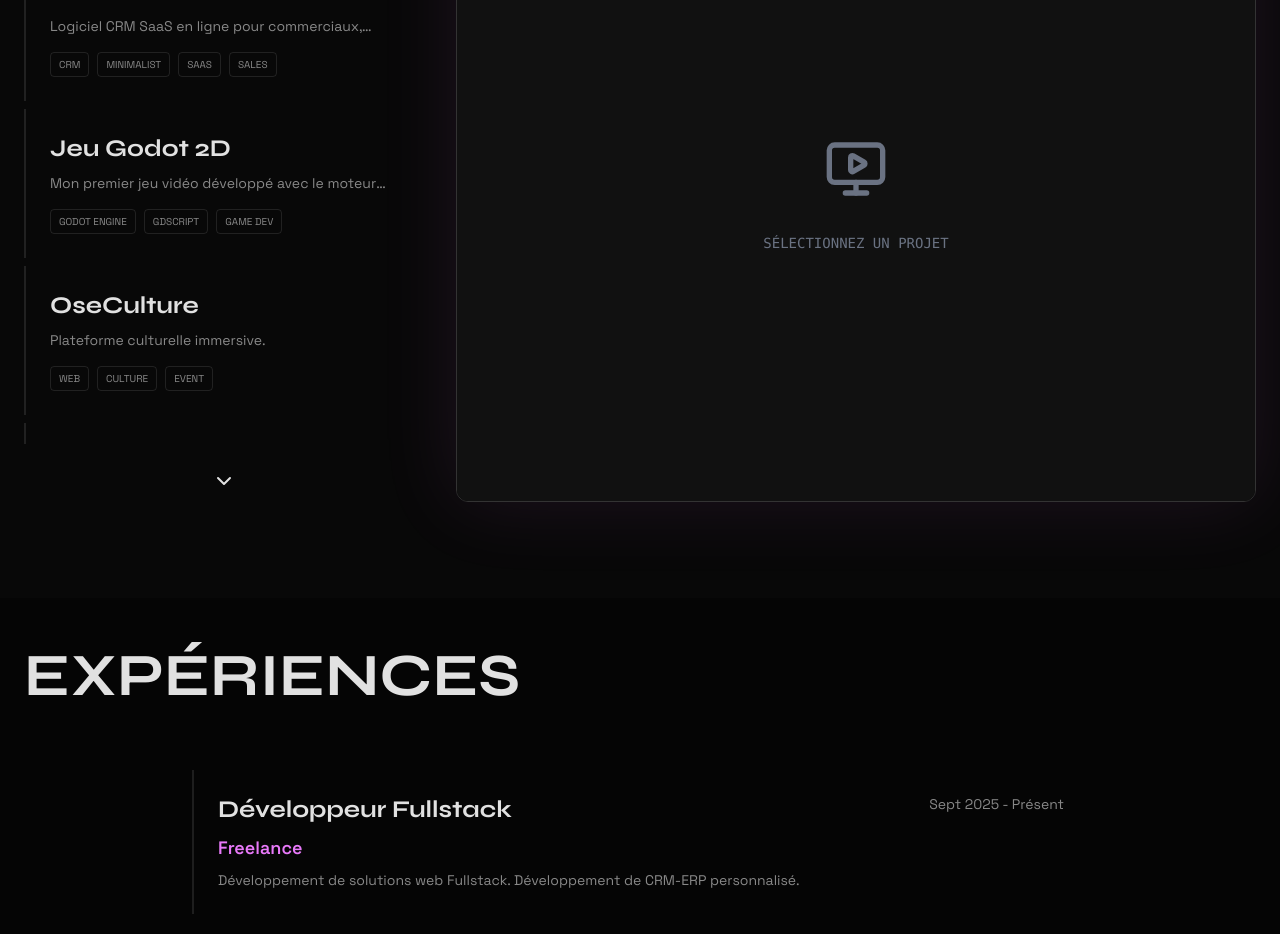
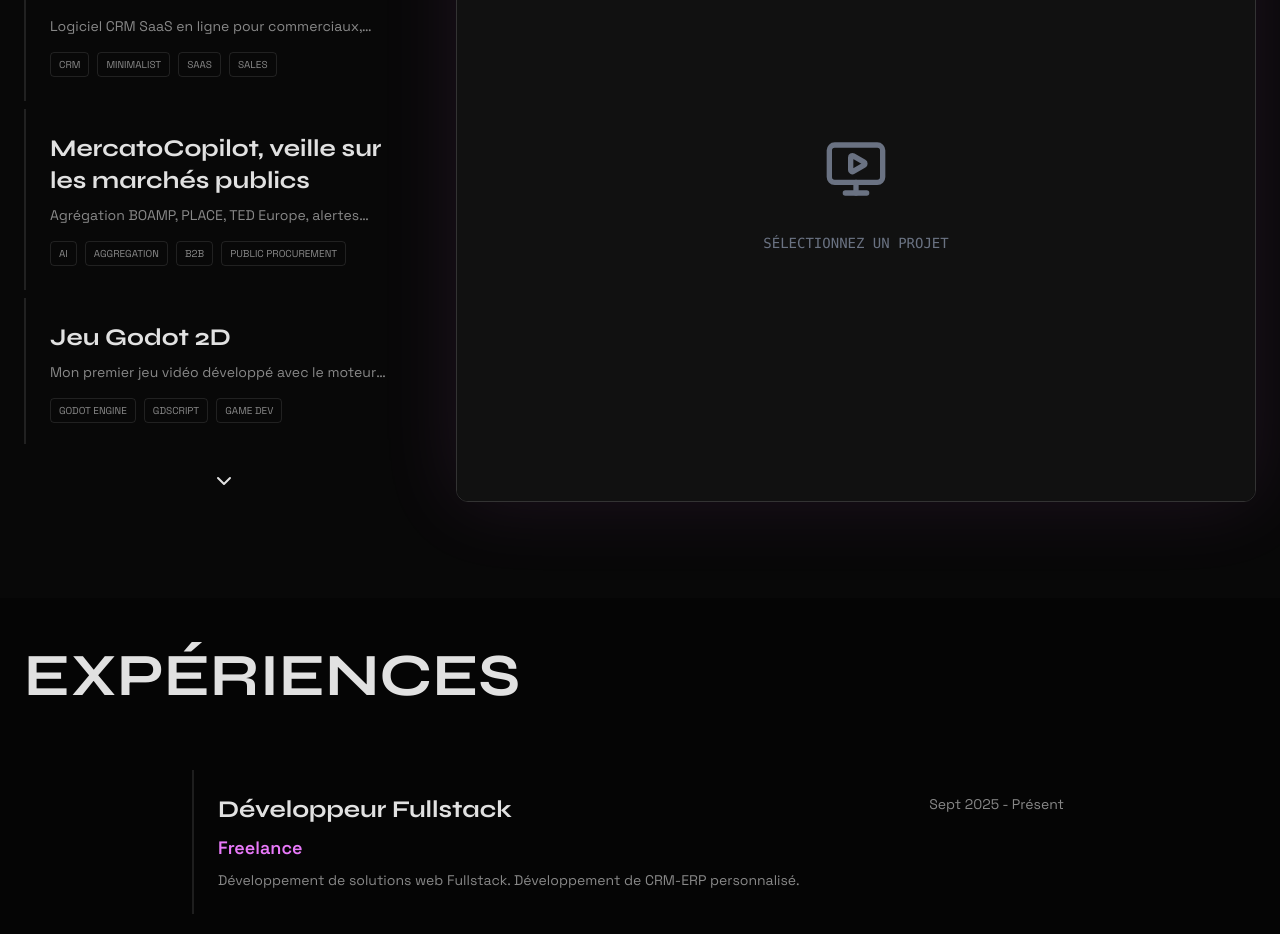
Before and after one commit to mickaelrebeau/Portfolio-2025, a Vue app: page / in a window 1280 px wide. Shown: the part 2540-3474 px from the top of the page. Built offline with nearby package versions, Linux system fonts and the light colour scheme.

Commit message:
feat: Add new project 'MercatoCopilot' with multilingual descriptions and update project IDs and tags for consistency.

```diff
--- a/src/data/projects.ts
+++ b/src/data/projects.ts
@@ -8,36 +8,41 @@ export const projects: Project[] = [
     },
     {
         id: 'p1',
+        tags: ['AI', 'Aggregation', 'B2B', 'Public Procurement'],
+        url: 'https://www.mercatocopilot.fr/'
+    },
+    {
+        id: 'p2',
         tags: ['Godot Engine', 'GDScript', 'Game Dev'],
         url: 'https://mickaelrebeau.github.io/GODOT/firstgame/index.html'
     },
     {
-        id: 'p2',
+        id: 'p3',
         tags: ['Web', 'Culture', 'Event'],
         url: 'https://www.oseculture.fr/'
     },
     {
-        id: 'p3',
-        tags: ['Vercel', 'React', 'Design'],
+        id: 'p4',
+        tags: ['Vercel', 'Vue.js', 'Design'],
         url: 'https://pixel-plateform.vercel.app/'
     },
     {
-        id: 'p4',
+        id: 'p5',
         tags: ['Social', 'Networking', 'Dev'],
         url: 'https://meetdev-mike-dreeman.vercel.app/'
     },
     {
-        id: 'p5',
+        id: 'p6',
         tags: ['AI', 'Parsing', 'Utility'],
         url: 'https://cv-offer-comparer-mike-dreeman.vercel.app/'
     },
     {
-        id: 'p6',
+        id: 'p7',
         tags: ['Competition', 'Ranking', 'VueJS'],
         url: 'https://mike-dreeman-clash-of-dev.vercel.app/'
     },
     {
-        id: 'p7',
+        id: 'p8',
         tags: ['Integration', 'Responsive', 'Frontend'],
         url: 'https://mickaelrebeau.github.io/Helwena-Design/'
     }
--- a/src/i18n/locales/en.ts
+++ b/src/i18n/locales/en.ts
@@ -88,30 +88,34 @@ export default {
       desc: 'CRM software for sales reps, freelancers and SMBs.',
     },
     p1: {
+      title: 'MercatoCopilot, veille sur les marchés publics',
+      desc: 'Agrégation BOAMP, PLACE, TED Europe, alertes email, résumés IA et scoring de pertinence.',
+    },
+    p2: {
       title: 'Godot 2D Game',
       desc: 'My first video game built with the Godot engine.',
     },
-    p2: {
+    p3: {
       title: 'OseCulture',
       desc: 'Immersive cultural platform.',
     },
-    p3: {
+    p4: {
       title: 'Pixel Platform',
       desc: 'Collaborative pixel-art drawing web platform.',
     },
-    p4: {
+    p5: {
       title: 'MeetDev',
       desc: 'Social network for developers — Tinder for devs.',
     },
-    p5: {
+    p6: {
       title: 'CV Offer Comparer',
       desc: 'AI tool to analyze CV vs job posting fit.',
     },
-    p6: {
+    p7: {
       title: 'Clash of Dev',
       desc: 'Coding competition app.',
     },
-    p7: {
+    p8: {
       title: 'Design to Code',
       desc: 'HTML/CSS integration challenge.',
     },
--- a/src/i18n/locales/es.ts
+++ b/src/i18n/locales/es.ts
@@ -88,30 +88,34 @@ export default {
       desc: 'Software de CRM para representantes de ventas, freelancers y SMBs.',
     },
     p1: {
+      title: 'MercatoCopilot, veille sobre los mercados públicos',
+      desc: 'Agregación BOAMP, PLACE, TED Europe, alertas por email, resumenes IA y scoring de pertinencia.',
+    },
+    p2: {
       title: 'Juego Godot 2D',
       desc: 'Mi primer videojuego con el motor Godot.',
     },
-    p2: {
+    p3: {
       title: 'OseCulture',
       desc: 'Plataforma cultural inmersiva.',
     },
-    p3: {
+    p4: {
       title: 'Pixel Platform',
       desc: 'Plataforma web colaborativa de dibujo pixel art.',
     },
-    p4: {
+    p5: {
       title: 'MeetDev',
       desc: 'Red social para desarrolladores — el Tinder del dev.',
     },
-    p5: {
+    p6: {
       title: 'CV Offer Comparer',
       desc: 'Herramienta IA para analizar encaje CV/oferta.',
     },
-    p6: {
+    p7: {
       title: 'Clash of Dev',
       desc: 'App de competiciones de código.',
     },
-    p7: {
+    p8: {
       title: 'Design to Code',
       desc: 'Reto de integración HTML/CSS.',
     },
--- a/src/i18n/locales/fr.ts
+++ b/src/i18n/locales/fr.ts
@@ -88,30 +88,34 @@ export default {
       desc: 'Logiciel CRM SaaS en ligne pour commerciaux, freelances, formateurs et TPE/PME en France.',
     },
     p1: {
+      title: 'MercatoCopilot, veille sur les marchés publics',
+      desc: 'Agrégation BOAMP, PLACE, TED Europe, alertes email, résumés IA et scoring de pertinence.',
+    },
+    p2: {
       title: 'Jeu Godot 2D',
       desc: 'Mon premier jeu vidéo développé avec le moteur Godot.',
     },
-    p2: {
+    p3: {
       title: 'OseCulture',
       desc: 'Plateforme culturelle immersive.',
     },
-    p3: {
+    p4: {
       title: 'Pixel Platform',
       desc: 'Plateforme web collaborative de dessin pixel art.',
     },
-    p4: {
+    p5: {
       title: 'MeetDev',
       desc: 'Réseau social pour développeurs — le Tinder du dev.',
     },
-    p5: {
+    p6: {
       title: 'CV Offer Comparer',
       desc: "Outil IA pour analyser l'adéquation CV / offre.",
     },
-    p6: {
+    p7: {
       title: 'Clash of Dev',
       desc: 'Application de concours de code.',
     },
-    p7: {
+    p8: {
       title: 'Design to Code',
       desc: "Challenge d'intégration HTML/CSS.",
     },
```
